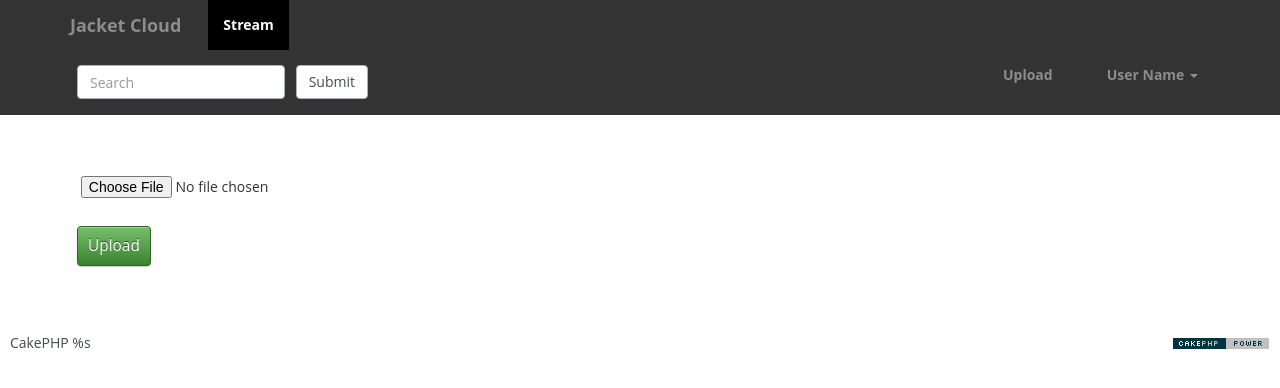
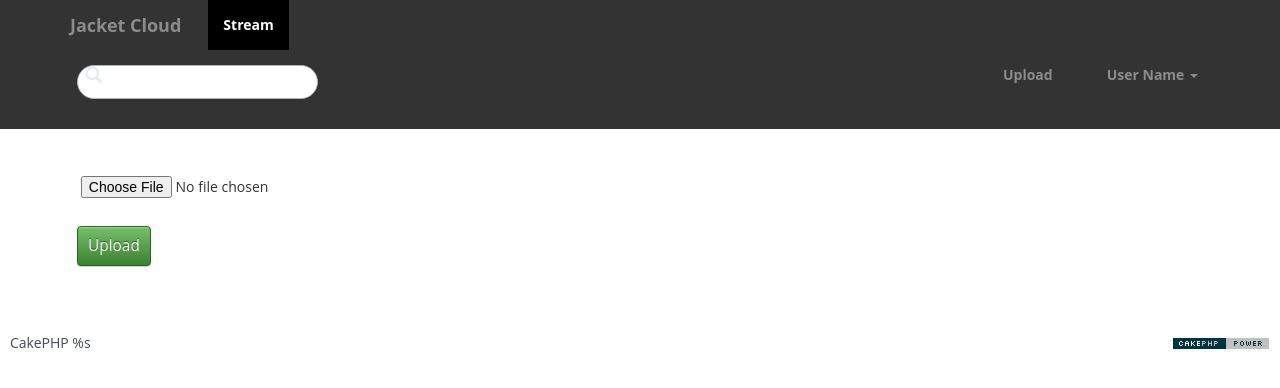
Before and after one commit to Mankin/jacket-cloud, a CakePHP app: the page made by app/View/Uploads/index.ctp in a window 1280 px wide. Shown: the top 388 px of the page. Run offline with PHP 8.4 and a stand-in for CakePHP, Linux system fonts and the light colour scheme; the template is opened without the code that fills it, so the values that code supplies are empty; form fields are guessed from the names that the template uses; some libraries are stand-ins or nearby versions; some web fonts are replaced.

Commit message:
nav bar修正

```diff
--- a/app/View/Elements/header.ctp
+++ b/app/View/Elements/header.ctp
@@ -30,10 +30,10 @@
                     <li class="active"><a href="http://localhost/disc-jacky/stream">Stream <span class="sr-only">(current)</span></a></li>
                 </ul>
                 <form class="navbar-form navbar-left" role="search">
-                    <div class="form-group">
-                    <input type="text" class="form-control" placeholder="Search">
+                    <div class="form-search search-only">
+                        <i class="search-icon glyphicon glyphicon-search"></i>
+                        <input type="text" class="form-control search-query">
                     </div>
-                    <button type="submit" class="btn btn-default">Submit</button>
                 </form>
                 <ul class="nav navbar-nav navbar-right">
                     <li>
```
